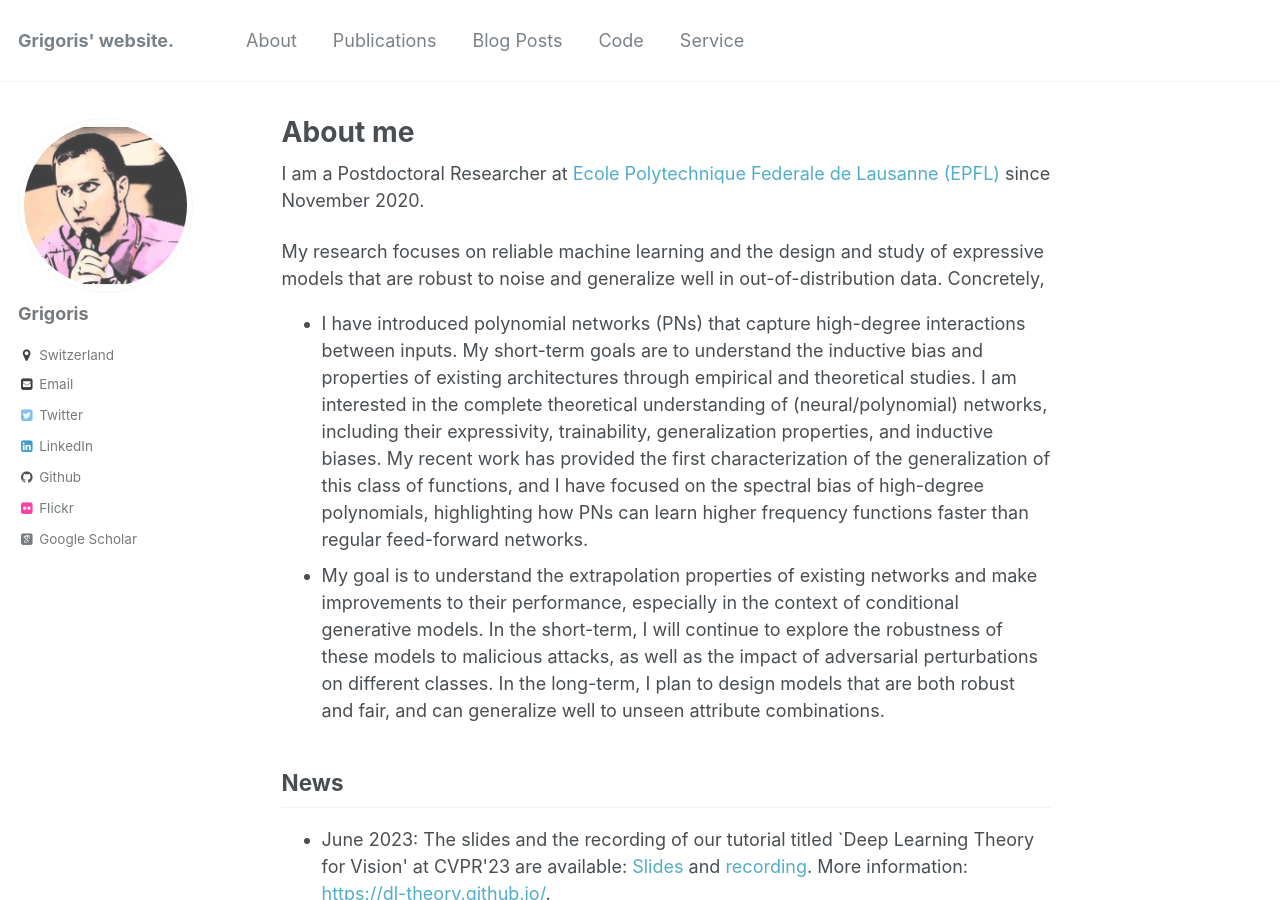
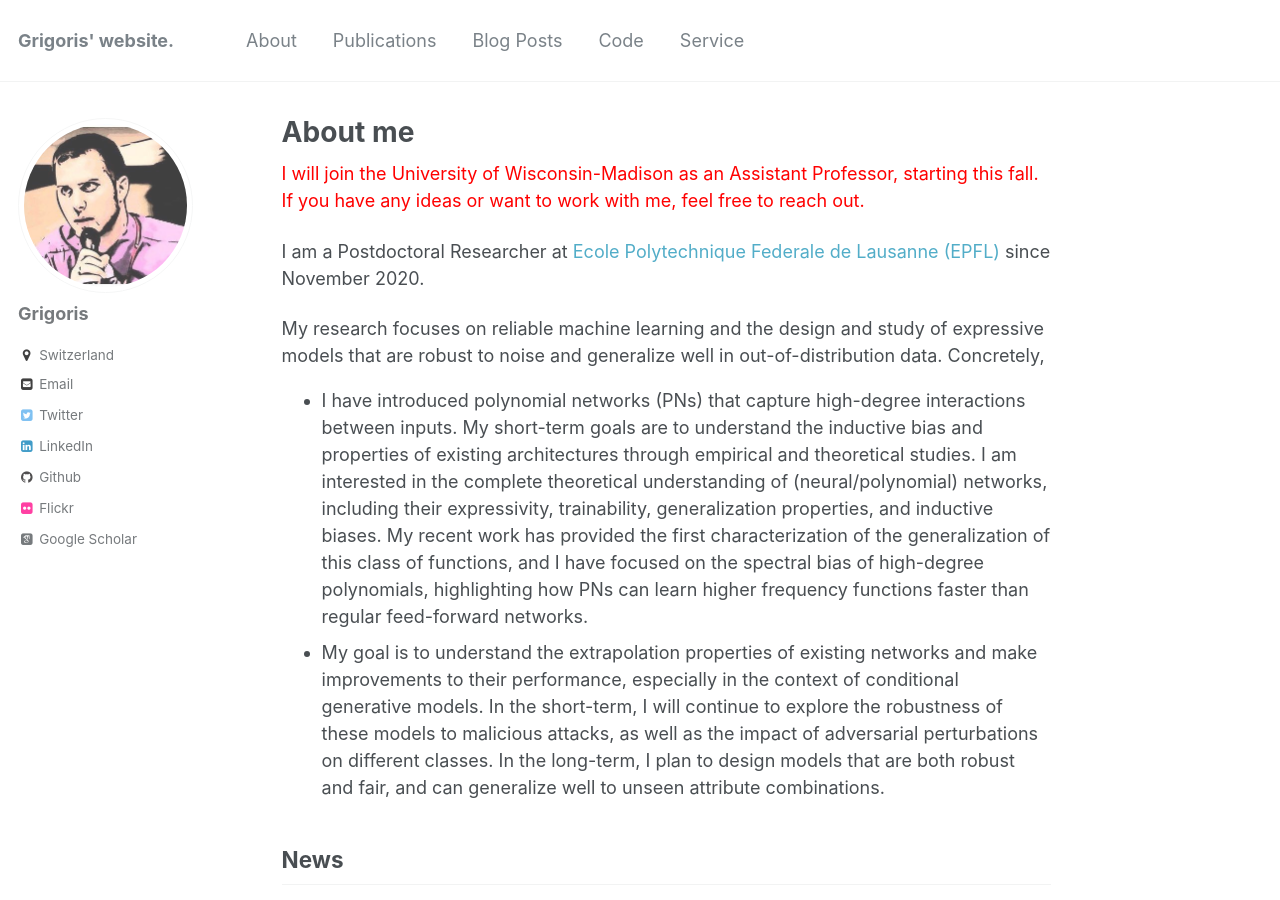
Before and after one commit to grigorisg9gr/grigorisg9gr.github.io, a Jekyll site: the page built from index.html, in a window 1280 px wide and 900 px high. Built offline with Jekyll 4.4.1, drawn with Linux system fonts in a browser that asks for light colours; some web fonts are replaced.

Commit message:
Add the new position in Madison.

```diff
--- a/index.html
+++ b/index.html
@@ -6,6 +6,7 @@ tags: [About me, machine learning]
 comments: false
 ---
 
+<p style="color:red">I will join the University of Wisconsin-Madison as an Assistant Professor, starting this fall. If you have any ideas or want to work with me, feel free to reach out.</p>
 
 <p>I am a Postdoctoral Researcher at <a href="https://www.epfl.ch/en/">Ecole Polytechnique Federale de Lausanne (EPFL)</a> since November 2020. </p>
 
```
